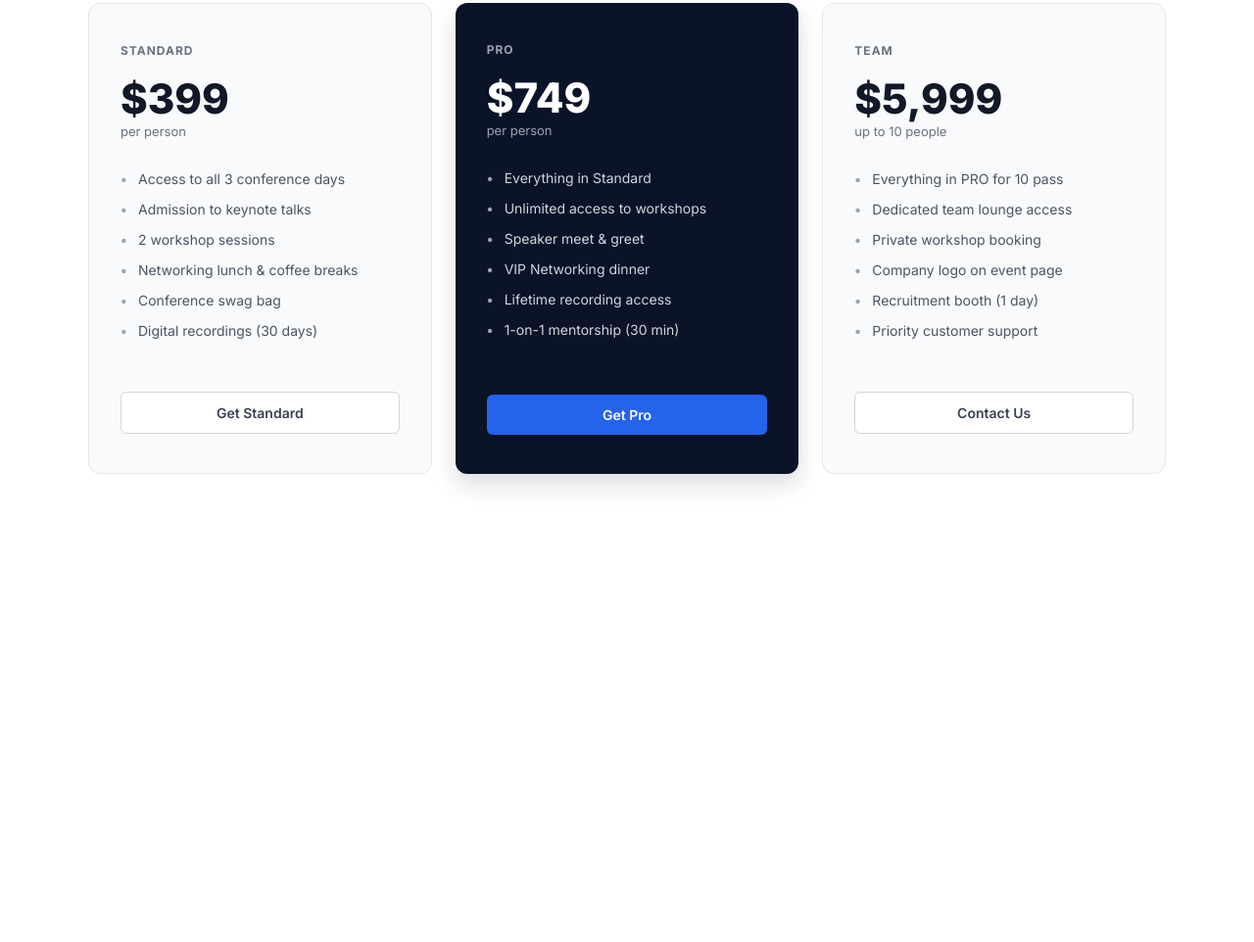
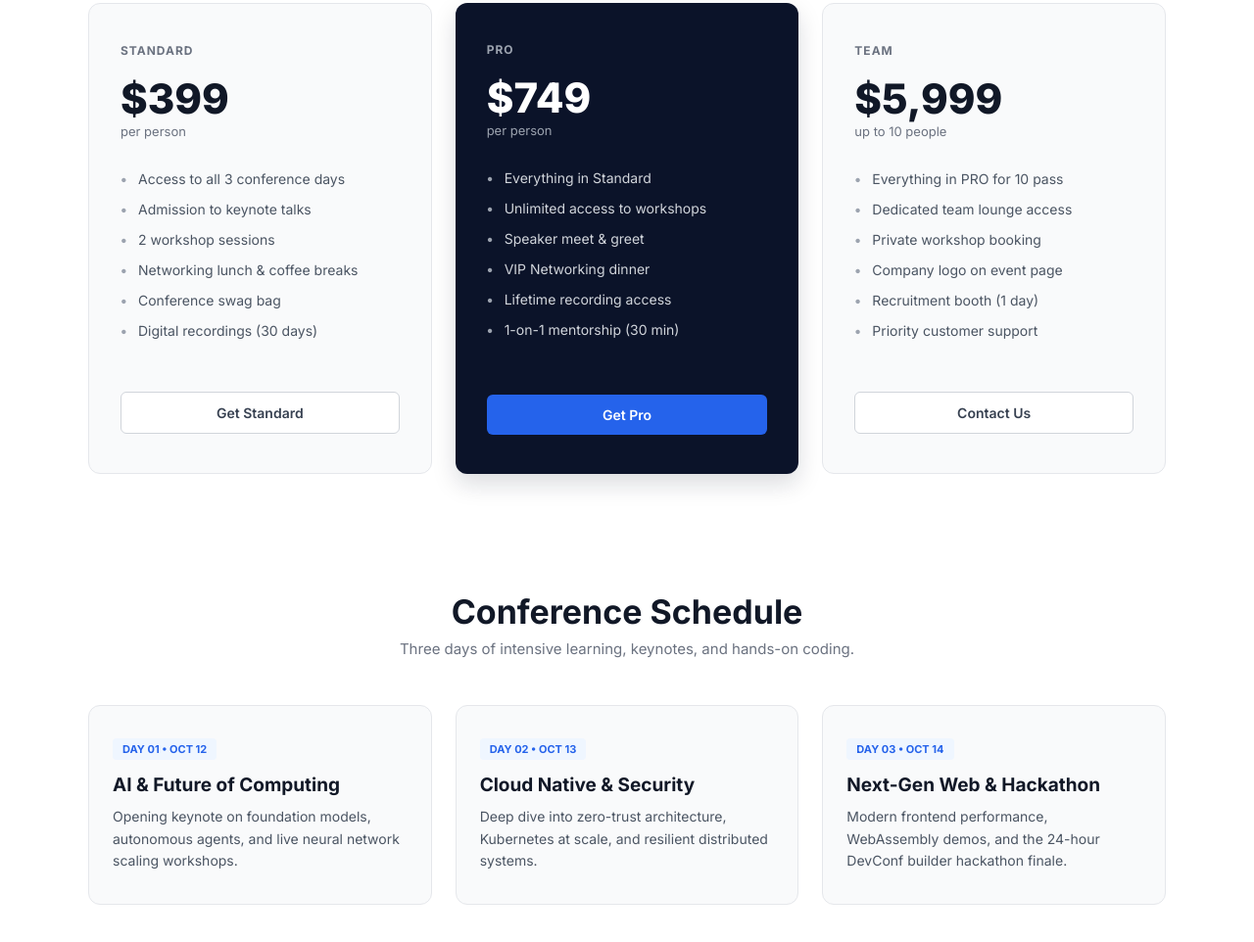
Before and after one commit to abusofian-webdev/Assignment-01, a plain HTML site: page index.html in a window 1280 px wide. Shown: the part 1681-2643 px from the top of the page at 98% size. Before the commit the page ends 2245 px from the top, so only its background shows below. Drawn offline with Linux system fonts and the light colour scheme.

Commit message:
Add AI generated schedule section

```diff
--- a/index.html
+++ b/index.html
@@ -159,3 +159,29 @@
       </div>
      </section>
      <!-- Pricing section end -->
+
+     <!-- AI Challenge Section: Event Schedule -->
+    <section class="container schedule-section">
+      <h2>Conference Schedule</h2>
+      <p class="section-subtext">Three days of intensive learning, keynotes, and hands-on coding.</p>
+
+      <div class="schedule-grid">
+        <div class="schedule-card">
+          <span class="day-badge">DAY 01 • OCT 12</span>
+          <h3>AI & Future of Computing</h3>
+          <p>Opening keynote on foundation models, autonomous agents, and live neural network scaling workshops.</p>
+        </div>
+
+        <div class="schedule-card">
+          <span class="day-badge">DAY 02 • OCT 13</span>
+          <h3>Cloud Native & Security</h3>
+          <p>Deep dive into zero-trust architecture, Kubernetes at scale, and resilient distributed systems.</p>
+        </div>
+
+        <div class="schedule-card">
+          <span class="day-badge">DAY 03 • OCT 14</span>
+          <h3>Next-Gen Web & Hackathon</h3>
+          <p>Modern frontend performance, WebAssembly demos, and the 24-hour DevConf builder hackathon finale.</p>
+        </div>
+      </div>
+    </section>
--- a/style.css
+++ b/style.css
@@ -325,3 +325,54 @@ nav ul li a:hover {
     border-radius: 6px;
     font-weight: 600;
 }
+/* AI Challenge: Schedule Section */
+.schedule-section {
+    margin: 40px auto 80px auto;
+    text-align: center;
+}
+
+.schedule-section > h2 {
+    font-size: 34px;
+    font-weight: 700;
+    color: #111827;
+    margin-bottom: 8px;
+}
+
+.schedule-grid {
+    display: grid;
+    grid-template-columns: repeat(3, 1fr);
+    gap: 24px;
+    margin-top: 40px;
+}
+
+.schedule-card {
+    background-color: #f9fafb;
+    border: 1px solid #e5e7eb;
+    border-radius: 12px;
+    padding: 32px 24px;
+    text-align: left;
+}
+
+.day-badge {
+    font-size: 11px;
+    font-weight: 700;
+    color: #2563eb;
+    background-color: #eff6ff;
+    padding: 4px 10px;
+    border-radius: 4px;
+    display: inline-block;
+    margin-bottom: 14px;
+}
+
+.schedule-card h3 {
+    font-size: 19px;
+    font-weight: 700;
+    color: #111827;
+    margin-bottom: 10px;
+}
+
+.schedule-card p {
+    font-size: 14px;
+    line-height: 1.6;
+    color: #4b5563;
+}
```
